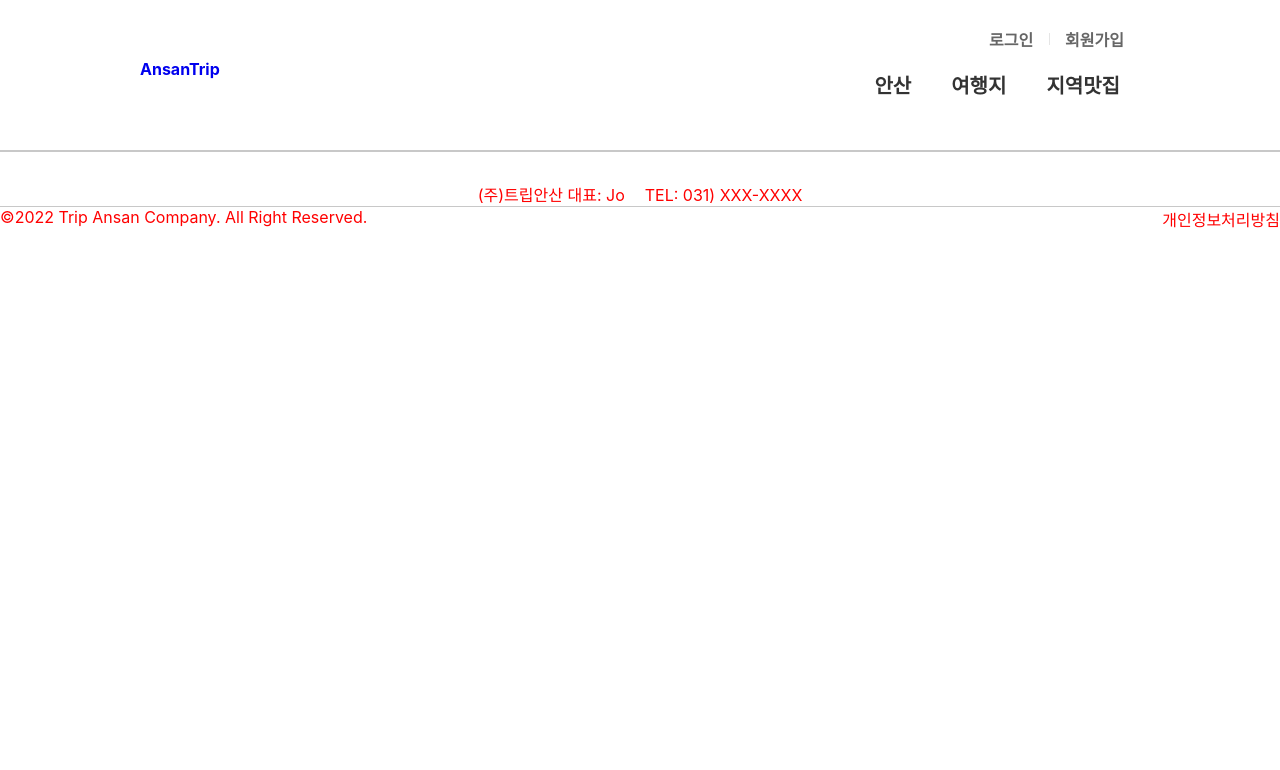
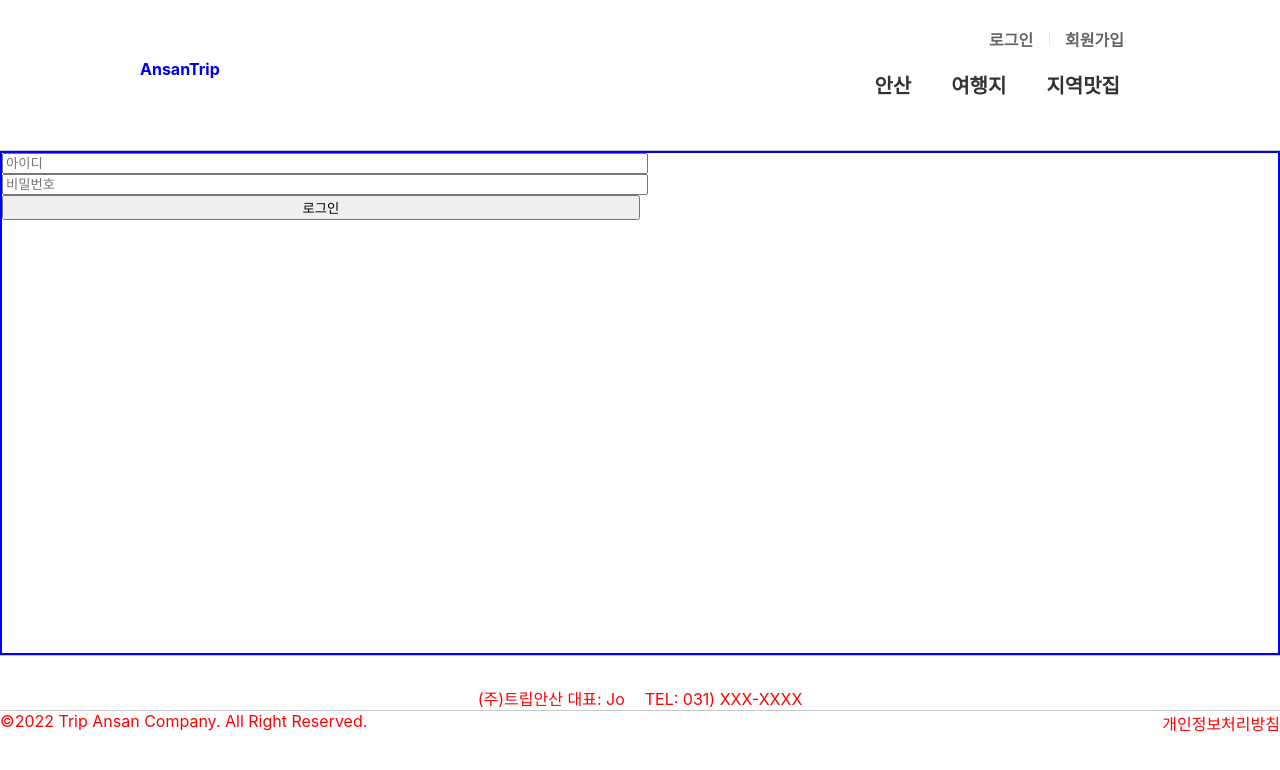
Before and after one commit to Seong1-Jo/p01-ansan, a React (Create React App) app: page /login in a window 1280 px wide. Shown: the top 770 px of the page. Built offline with nearby package versions, Linux system fonts and the light colour scheme.

Commit message:
feat: LoginPage Layout
Add ID,PW,LoginButton Elements

```diff
--- a/src/App.tsx
+++ b/src/App.tsx
@@ -1,5 +1,7 @@
 import React from 'react';
+
 import MainPage from 'pages/MainPage/MainPage';
+import LoginPage from 'pages/LoginPage/LoginPage';
 import Header from 'components/Header/Header';
 import Footer from 'components/Footer/Footer';
 
@@ -13,6 +15,7 @@ function App() {
       <Header />
       <Routes>
         <Route path="/" element={<MainPage />} />
+        <Route path="/login" element={<LoginPage />} />
       </Routes>
       <Footer />
     </BrowserRouter>
--- /dev/null
+++ b/src/pages/LoginPage/LoginPage.tsx
@@ -0,0 +1,53 @@
+import React, { useState } from 'react';
+import styled from 'styled-components';
+
+const LoginContainer = styled.div`
+  margin: 0 auto; //가운데 정렬
+`;
+
+const FormLogin = styled.form`
+  border: 2px solid blue;
+  /* width: 800px; */
+  height: 500px;
+  display: flex;
+  flex-direction: column;
+`;
+const InputLogin = styled.input.attrs({
+  type: 'email',
+  placeholder: '아이디',
+})`
+  width: 50%;
+`;
+const InputPassword = styled.input.attrs({
+  type: 'password',
+  placeholder: '비밀번호',
+})`
+  width: 50%;
+`;
+const ButtonLogin = styled.button`
+  width: 50%;
+`;
+function LoginPage() {
+  const [loginId, setLoginId] = useState<string>('');
+  const [loginPw, setLoginPw] = useState<string>('');
+  const LoginIdChange = (e: React.ChangeEvent<HTMLInputElement>) => {
+    setLoginId(e.target.value);
+  };
+  const LoginPwChange = (e: React.ChangeEvent<HTMLInputElement>) => {
+    setLoginPw(e.target.value);
+  };
+  const LoginClick = () => {
+    console.log(loginId, loginPw);
+  };
+  return (
+    <LoginContainer>
+      <FormLogin>
+        <InputLogin value={loginId} onChange={LoginIdChange} />
+        <InputPassword value={loginPw} onChange={LoginPwChange} />
+        <ButtonLogin onClick={LoginClick}>로그인</ButtonLogin>
+      </FormLogin>
+    </LoginContainer>
+  );
+}
+
+export default LoginPage;
```
